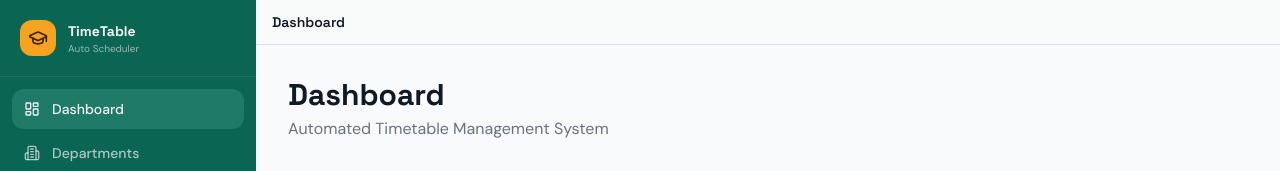
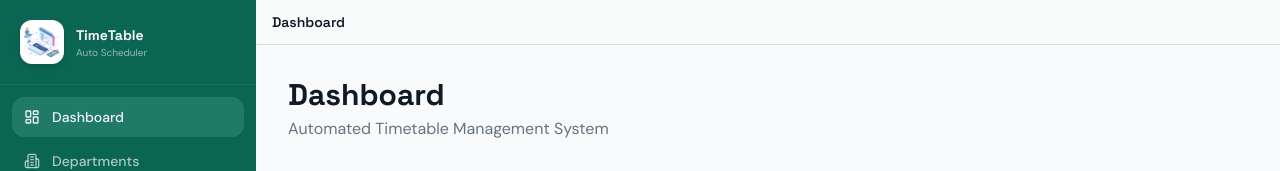
Before and after one commit to Dhivya-Fullstackwebdevelopment/Automated-timetable-generator-Admin, a React (Vite) app: page / in a window 1280 px wide. Shown: the top 171 px of the page. Built offline with nearby package versions, Linux system fonts and the light colour scheme; no server answers; the HTML template or start-up script is replaced by a standard one.

Commit message:
add logo & chnage copyrigth yr as dynamic

```diff
--- a/src/pages/Index.tsx
+++ b/src/pages/Index.tsx
@@ -16,6 +16,7 @@ import {
   GraduationCap,
   LogOut,
 } from "lucide-react";
+import logo from "../assests/logo.png";
 
 type Page = "dashboard" | "departments" | "staff" | "subjects" | "timetable";
 
@@ -55,8 +56,13 @@ function AppContent() {
         ${sidebarOpen ? "translate-x-0" : "-translate-x-full lg:translate-x-0"}
       `}>
         <div className="p-5 flex items-center gap-3 border-b border-sidebar-border">
-          <div className="w-9 h-9 rounded-lg bg-sidebar-primary flex items-center justify-center">
-            <GraduationCap className="w-5 h-5 text-sidebar-primary-foreground" />
+          {/* Logo */}
+          <div className="w-11 h-11 rounded-xl bg-white shadow-md flex items-center justify-center overflow-hidden p-1">
+            <img
+              src={logo}
+              alt="Logo"
+              className="w-full h-full object-contain"
+            />
           </div>
           <div>
             <h1 className="font-bold font-display text-sidebar-foreground text-sm">TimeTable</h1>
@@ -103,7 +109,7 @@ function AppContent() {
           </button>
 
           <p className="text-[10px] text-sidebar-foreground/40 text-center">
-            © 2026 Timetable System
+            © {new Date().getFullYear()} Timetable System
           </p>
         </div>
       </aside>
```
